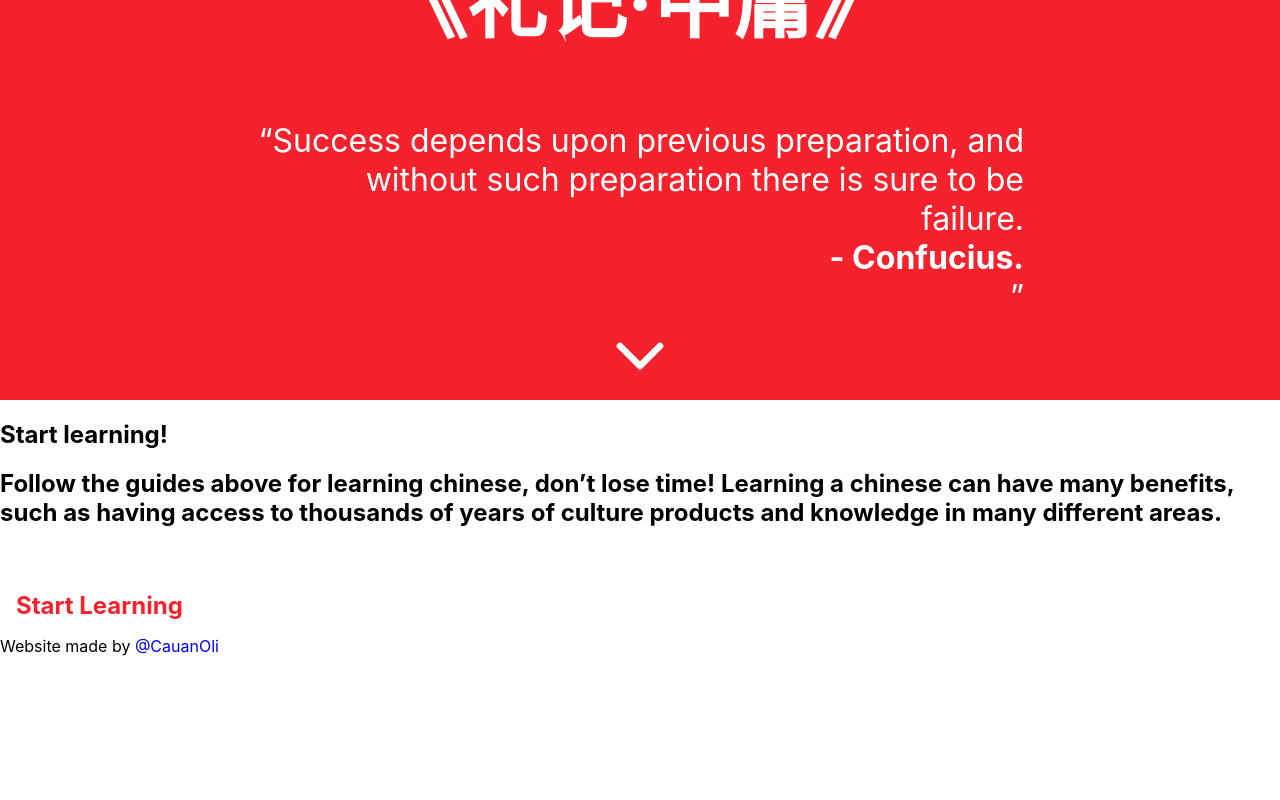
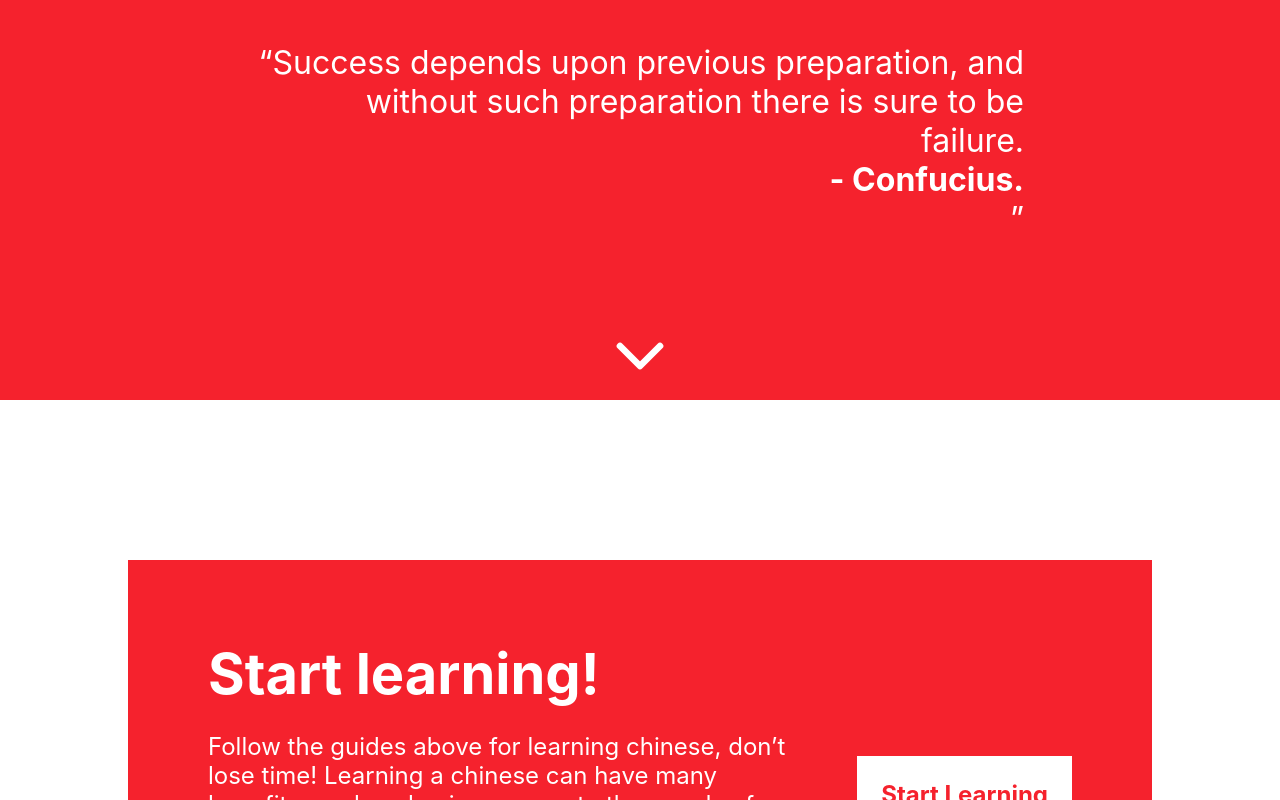
Before and after one commit to cauanoli/landing-page, a plain HTML site: page index.html in a window 1280 px wide. Shown: the part 2000-2800 px from the top of the page. Before the commit the page ends 2656 px from the top, so only its background shows below. Drawn offline with Linux system fonts and the light colour scheme.

Commit message:
feat: style call to action section

```diff
--- a/index.css
+++ b/index.css
@@ -94,11 +94,14 @@ header .nav-list a {
 a.button {
     padding: 16px;
     text-transform: capitalize;
+    max-height: 80px;
     font-weight: 700;
     font-size: 24px;
     display: block;
-    width: fit-content;
+    width: 200px;
     margin-top: 48px;
+    text-align: center;
+    white-space: nowrap;
 }
 
 .primary  {
@@ -192,7 +195,7 @@ a.button {
     display: flex;
     flex-direction: column;
     align-items: center;
-    justify-content: flex-end;
+    justify-content: center;
     width: 100%;
     flex: 1;
 }
@@ -217,3 +220,34 @@ a.button {
 #motivation .down-button {
     color: white;
 }
+
+
+#start-learning {
+    background-color: white;
+    height: calc(100vh - 60px);
+    display: flex;
+    align-items: center;
+    justify-content: center;
+}
+
+#start-learning .container {
+    max-width: 80%;
+    display: flex;
+    padding: 80px;
+    gap: 64px;
+    background-color: #F5222D;
+    color: white;
+    font-size: 24px;
+    justify-content: center;
+    align-items: center;
+}
+
+#start-learning a.button {
+    padding: 24px;
+    width: max-content;
+}
+
+#start-learning h2 {
+    font-size: 56px;
+    margin: 0;
+}
--- a/index.html
+++ b/index.html
@@ -132,14 +132,14 @@
         <div class="container">
           <div>
             <h2>Start learning!</h2>
-            <h2>
+            <p>
               Follow the guides above for learning chinese, don’t lose time!
               Learning a chinese can have many benefits, such as having access
               to thousands of years of culture products and knowledge in many
               different areas.
-            </h2>
+            </p>
           </div>
-          <a class="button inverted" href="#resource">start learning</a>
+          <a class="button inverted" href="#resources">start learning</a>
         </div>
       </section>
     </main>
```
